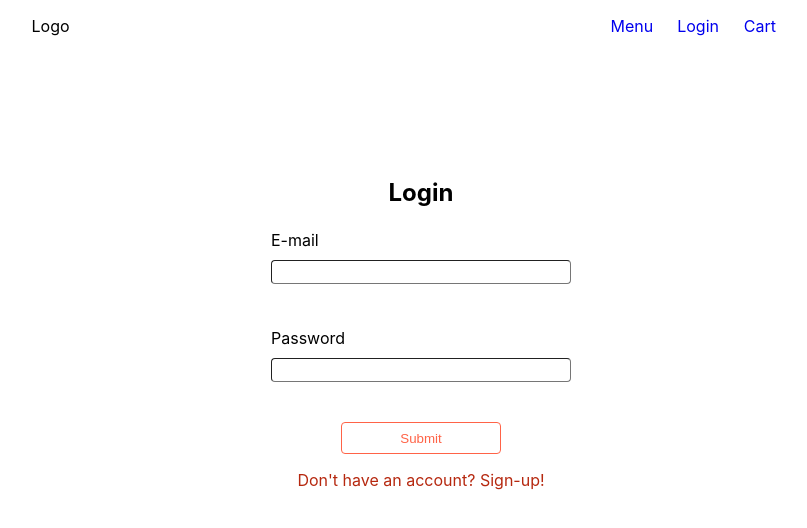
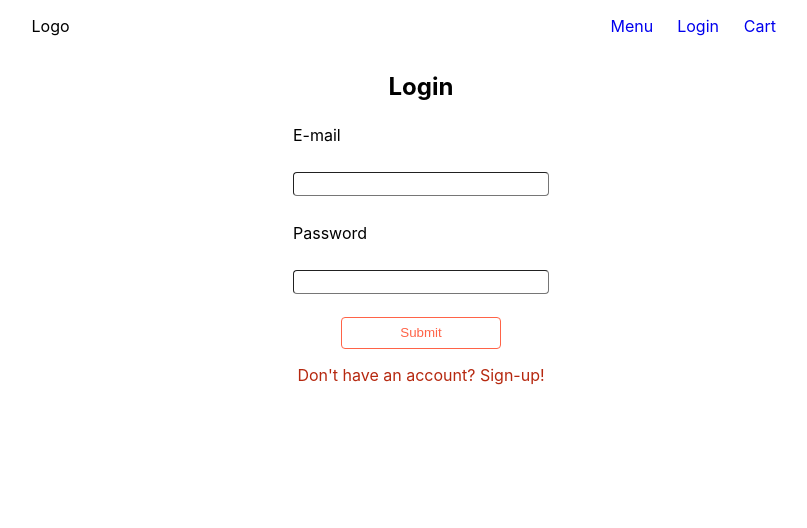
Before and after one commit to tieros/foodOrderApp, a React (Create React App) app: page /login in a window 1280 px wide. Shown: the top 528 px of the page, without its empty margins (219-1026 px from the left). Built offline with nearby package versions, Linux system fonts and the light colour scheme.

Commit message:
fix: fix form and input style

```diff
--- a/src/atoms/input/input.scss
+++ b/src/atoms/input/input.scss
@@ -3,10 +3,16 @@
 }
 .input-container {
     display: flex;
-    flex-direction: column;
-    width: 300px;
+    flex-wrap: wrap;
+    width: auto;
     height: 90px;
     margin: 4px;
+
+    &:nth-child(5){
+        display: flex;
+        flex-direction: column;
+        width: auto;
+    }
 
         input {
             border-radius: 4px;
@@ -14,6 +20,7 @@
             background-color: white;
             border:1 px solid gray;
             border-width: 1px;
+            width: 250px;
             height: 20px;
             margin: 10px 0 2px;
         }
@@ -23,12 +30,13 @@
 
         label {
             height: 20px;
+            width: 250px;
         }
 
         textarea {
             margin-top: 10px;
             border-radius: 4px;
-            height: 60px;
+            height: 50px;
         }
 }
 
--- a/src/organisms/login/login.scss
+++ b/src/organisms/login/login.scss
@@ -1,6 +1,6 @@
 .login-container {
     display: flex;
     flex-direction: column;
-    width: 400px;
+    width: 200px;
     align-items: center;
 }
--- a/src/organisms/signup/index.js
+++ b/src/organisms/signup/index.js
@@ -61,16 +61,16 @@ export default function Login() {
                             className={errors.phone && touched.phone && 'invalid'}
                         />
                         <Input
+                            name='email'
+                            type='email'
+                            label='E-mail'
+                            className={errors.email && touched.email && 'invalid'}
+                        />
+                        <Input
                             name='address'
                             type='text-area'
                             label='Address'
                             className={errors.address && touched.address && 'invalid'}
-                        />
-                        <Input
-                            name='email'
-                            type='email'
-                            label='E-mail'
-                            className={errors.email && touched.email && 'invalid'}
                         />
                         <Input
                             name='password'
--- a/src/organisms/signup/signup.scss
+++ b/src/organisms/signup/signup.scss
@@ -1,8 +1,7 @@
 .signup-container {
     display: flex;
-    flex-direction: column;
-    width: 800px;
-    align-items: center;
+    width: 80vw;
+    justify-content: center;
     height: 100%;
 }
 
@@ -10,12 +9,21 @@
     display: flex;
     flex-direction: row;
     flex-wrap: wrap;
-    justify-content: space-evenly;
+    justify-content: center;
     height: 100%;
+    width: 600px;
 
+    div {
+       flex-basis: 45%;
+
+       &:nth-child(5){
+           flex-basis: 90%;
+       }
+    }
         button {
             align-self: flex-end;
             flex-basis: 210px;
-            margin-top: 10px
+            margin-top: 10px;
+            flex-basis: 45%;
         }
 }
--- a/src/pages/login/LoginPage.scss
+++ b/src/pages/login/LoginPage.scss
@@ -8,5 +8,4 @@
     flex-direction: column;
     align-items: center;
     justify-content: center;
-    height: 70vh;
 }
```
